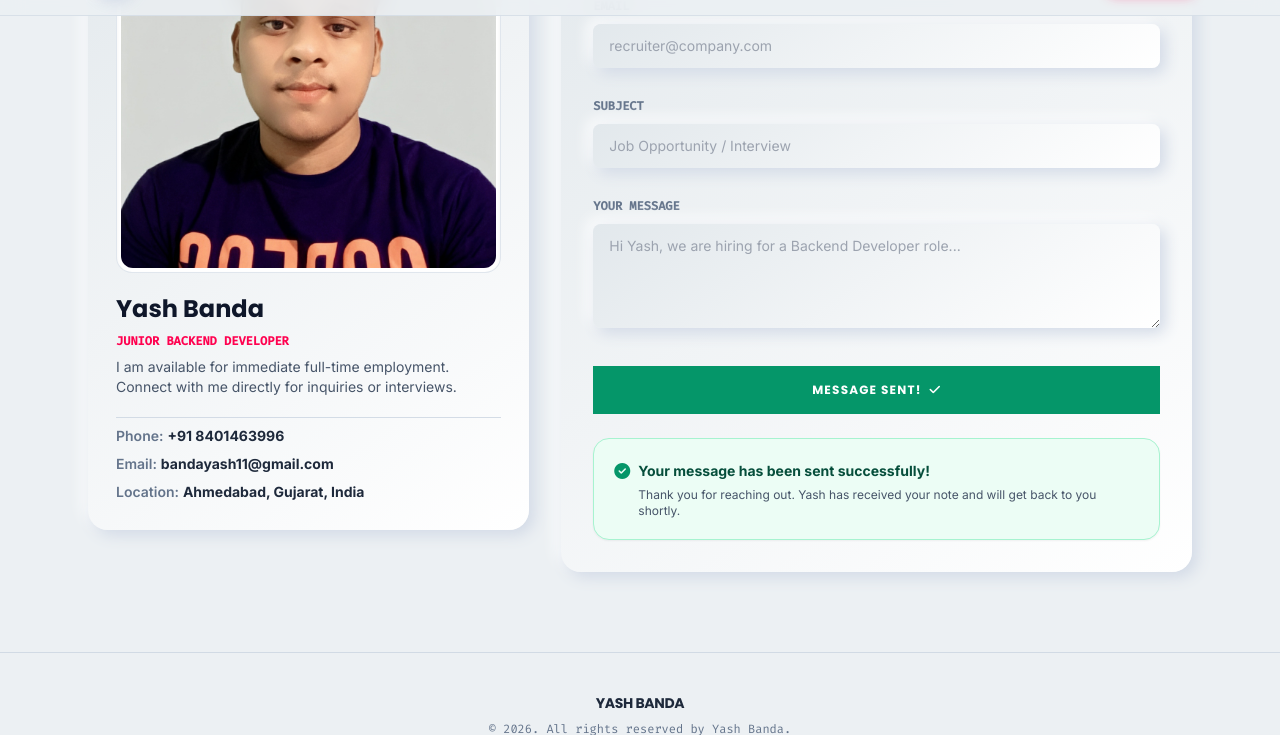
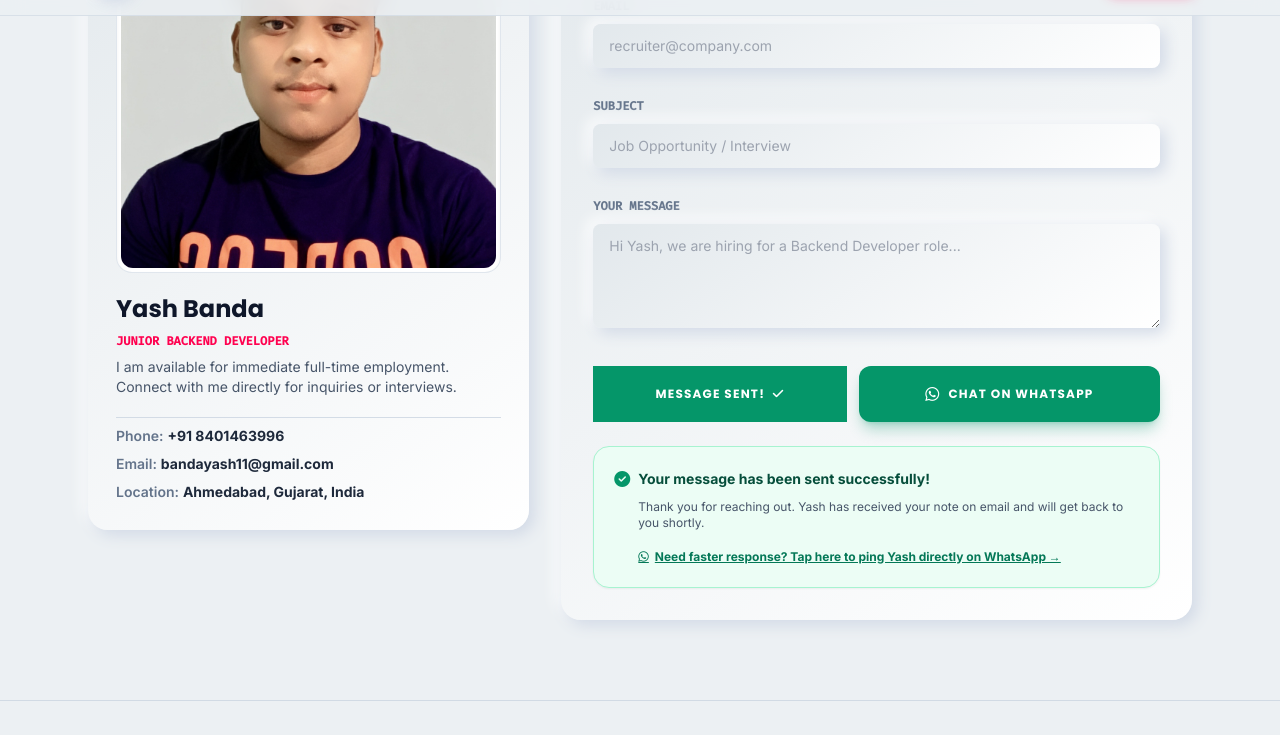
Before and after one commit to Yashbanda18052003/Yashbanda18052003.github.io, a plain HTML site: page index.html in a window 1280 px wide. Both pictures are taken after typing "Sample", "5551234", "name@example.com", "Sample", "Sample" into the empty fields and a click on the button "SEND MESSAGE". Shown: the part 3663-4398 px from the top of the page. Drawn offline with nearby package versions, Linux system fonts and the light colour scheme; no server answers.

Commit message:
Add WhatsApp quick chat and post-submission alert link

```diff
--- a/index.html
+++ b/index.html
@@ -574,17 +574,26 @@
                 <span>SEND MESSAGE</span>
                 <i class="fa-solid fa-paper-plane text-xs"></i>
               </button>
+              <a href="https://wa.me/918401463996?text=Hi%20Yash,%20I%20reviewed%20your%20Backend%20Developer%20portfolio%20and%20would%20like%20to%20connect%20regarding%20an%20opportunity." target="_blank" class="flex-1 py-4 px-6 rounded-xl font-heading font-bold text-xs uppercase tracking-widest flex items-center justify-center gap-2 bg-emerald-600 hover:bg-emerald-700 text-white shadow-lg shadow-emerald-600/30 transition-all text-center">
+                <i class="fa-brands fa-whatsapp text-base"></i>
+                <span>CHAT ON WHATSAPP</span>
+              </a>
             </div>
 
             <!-- In-Page Success Message (NEVER redirects to another page) -->
-            <div id="contact-success-banner" class="hidden p-5 rounded-2xl bg-emerald-50 border border-emerald-200 text-emerald-900 space-y-1 shadow-sm">
+            <div id="contact-success-banner" class="hidden p-5 rounded-2xl bg-emerald-50 border border-emerald-200 text-emerald-900 space-y-2 shadow-sm">
               <div class="font-bold flex items-center gap-2 text-sm">
                 <i class="fa-solid fa-circle-check text-emerald-600 text-base"></i>
                 <span>Your message has been sent successfully!</span>
               </div>
               <p class="text-xs text-slate-600 pl-6">
-                Thank you for reaching out. Yash has received your note and will get back to you shortly.
+                Thank you for reaching out. Yash has received your note on email and will get back to you shortly.
               </p>
+              <div class="pl-6 pt-1">
+                <a href="https://wa.me/918401463996?text=Hi%20Yash,%20I%20just%20sent%20you%20a%20message%20via%20your%20portfolio%20regarding%20a%20Backend%20Developer%20role." target="_blank" class="inline-flex items-center gap-1.5 text-xs font-bold text-emerald-700 hover:text-emerald-800 underline">
+                  <i class="fa-brands fa-whatsapp"></i> Need faster response? Tap here to ping Yash directly on WhatsApp &rarr;
+                </a>
+              </div>
             </div>
           </form>
         </div>
```
